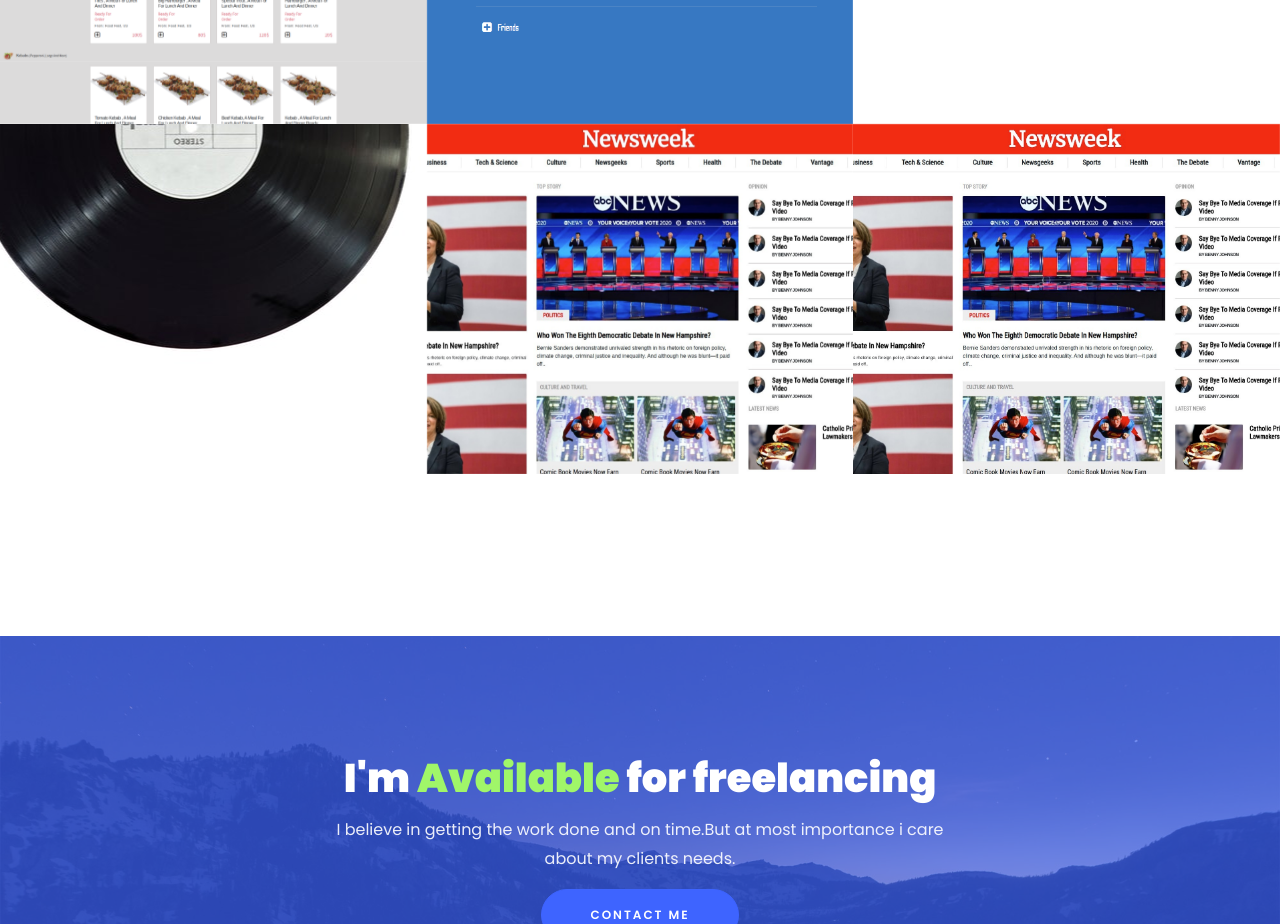
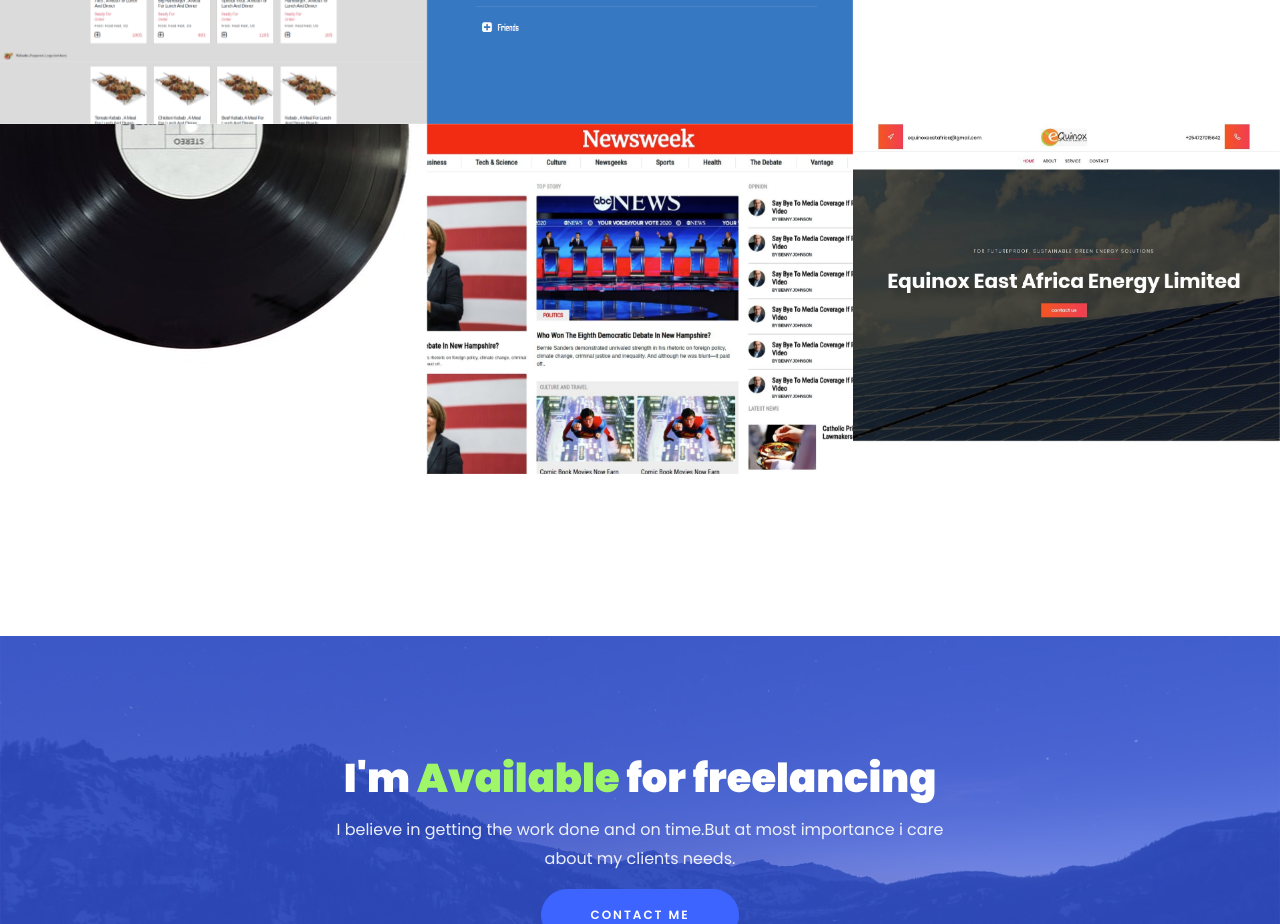
Before and after one commit to peterrobert/peterrobert.github.io, a website: page index.html in a window 1280 px wide. Shown: the part 3900-4824 px from the top of the page. Drawn offline with Linux system fonts and the light colour scheme; files whose address does not match are found by name.

Commit message:
updated the images

```diff
--- a/index.html
+++ b/index.html
@@ -422,7 +422,7 @@
 				</div>
 
 				<div class="col-md-4">
-    				<div class="project img ftco-animate d-flex justify-content-center align-items-center" style="background-image: url(images/work-5.jpg);">
+    				<div class="project img ftco-animate d-flex justify-content-center align-items-center" style="background-image: url(images/work-6.jpg);">
     					<div class="overlay"></div>
 	    				<div class="text text-center p-4">
 	    					<h3><a href="https://equinoxea.netlify.app">Equinox east africa(click here to view)</a></h3>
```
